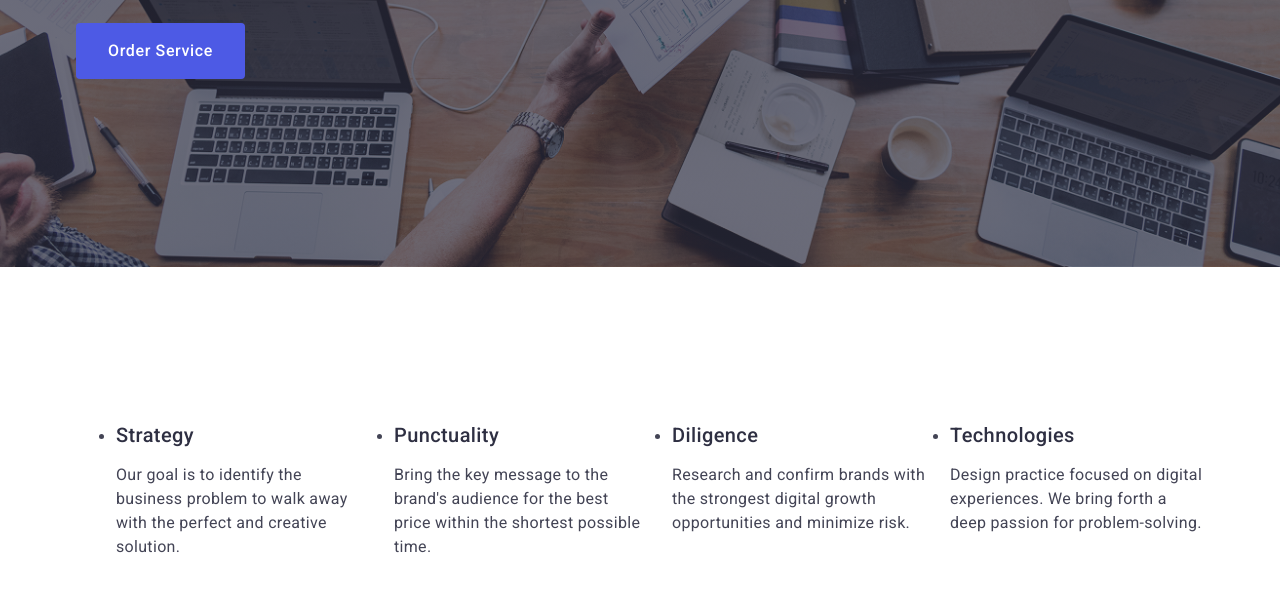
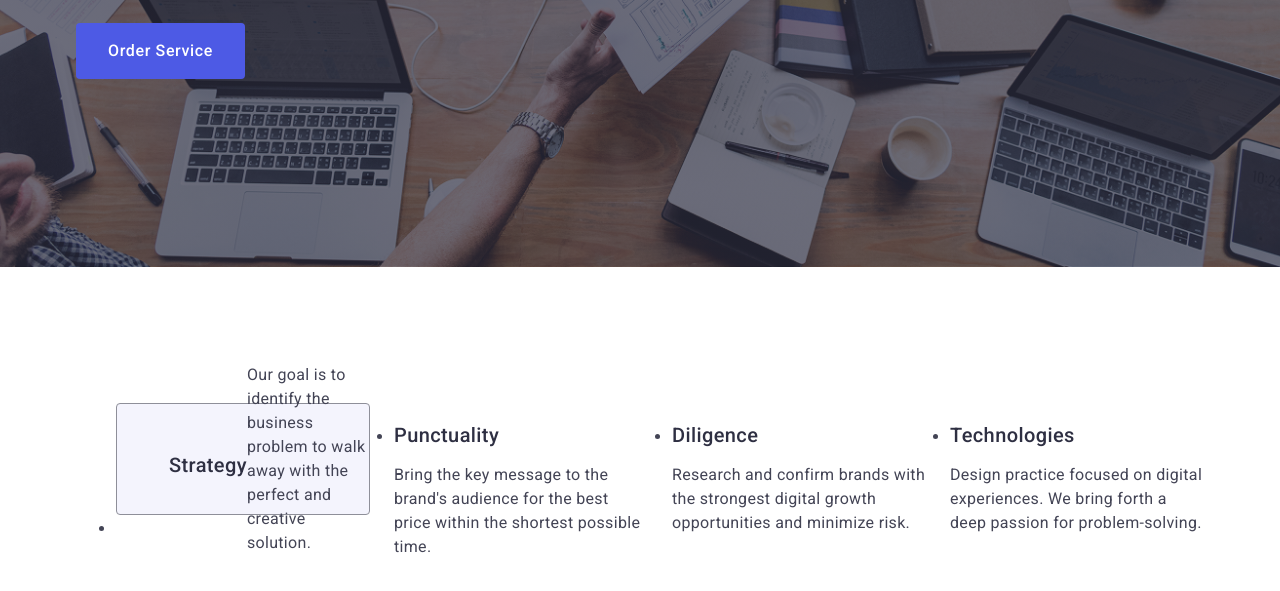
Before and after one commit to cukulata/goit-markup-hw-04, a plain HTML site: page index.html in a window 1280 px wide. Shown: the part 375-966 px from the top of the page. Drawn offline with nearby package versions, Linux system fonts and the light colour scheme.

Commit message:
second-section-start

```diff
--- a/css/style.css
+++ b/css/style.css
@@ -130,6 +130,16 @@ color: #434455;
 }
 .about-section {
     padding: 120px 0;
+}
+.about-section-list{
+    display: flex;
+    align-items: center;
+    justify-content: center;
+    height: 112px;
+    background-color: #f4f4fd;
+    border-radius: 4px;
+    border: 1px solid #8e8f99;
+    margin-bottom: 8px;
 }
 .visually-hidden {
     position: absolute;
--- a/index.html
+++ b/index.html
@@ -57,7 +57,11 @@
         <h2 class="visually-hidden">Features</h2>
         <ul class="about-list">
             <li class="about-item">
-                <h3 class="features-title">Strategy</h3><p class="features-text">Our goal is to identify the business problem to walk away with the perfect and creative solution. </p>
+                <div class="about-section-list">
+                <svg></svg>
+                <h3 class="features-title">Strategy</h3>
+                <p class="features-text">Our goal is to identify the business problem to walk away with the perfect and creative solution. </p>
+                </div>
             </li>
             <li class="about-item">
                 <h3 class="features-title">Punctuality</h3><p class="features-text">Bring the key message to the brand's audience for the best price within the shortest possible time.</p>
```
Also changed, not shown: images/icomoon/sprite/icons.svg (renamed from images/icons.svg).
